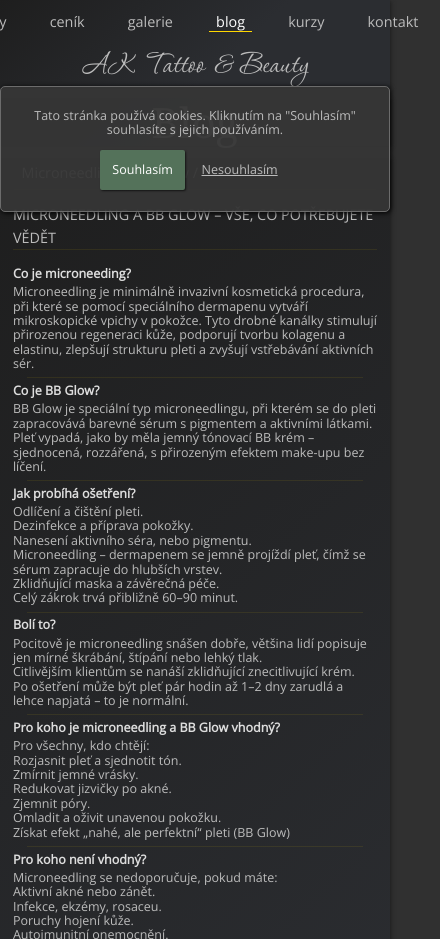
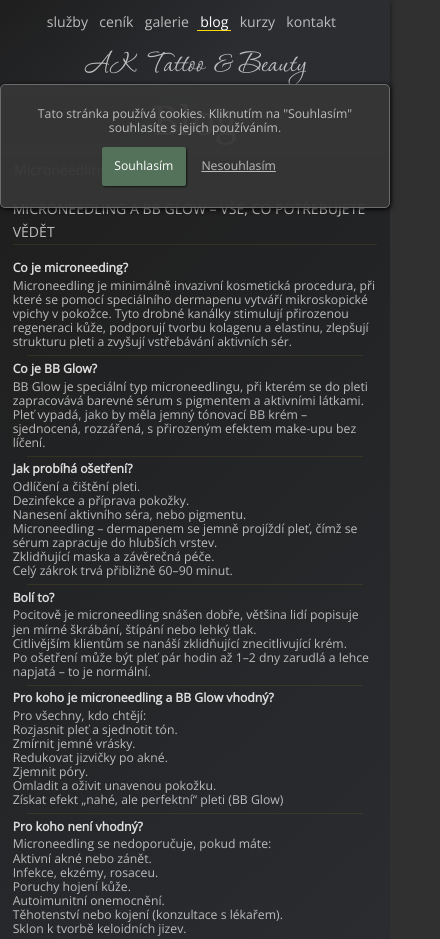
Before and after one commit to Mirjax2000/tatoo, a website: page blog.html in a window 390 px wide. Shown: the top 939 px of the page, 440 px wide, since content can reach past the window. Drawn offline with Linux system fonts and the light colour scheme.

Commit message:
pokus o blog update mediaquerires

```diff
--- a/css/blog.css
+++ b/css/blog.css
@@ -334,7 +334,7 @@ a {
 .navbar__list--item a,
 .blog__navigation .blog__list .blog__list__link {
   padding-inline: 0.5em;
-  margin-inline: 1em;
+  margin-inline: 0.5em;
   -webkit-transition:
     border-bottom 0.25s linear,
     color 0.25s linear;
@@ -480,7 +480,19 @@ a {
     order: 2;
     margin-left: 0;
   }
+
   .cookie {
     top: 6rem;
   }
 }
+
+@media (max-width: 450px) {
+  :root {
+    --font-size: 88%;
+  }
+
+  .navbar__list--item a {
+    padding-inline: 0.2em;
+    margin-inline: 0.2em;
+  }
+}
```
